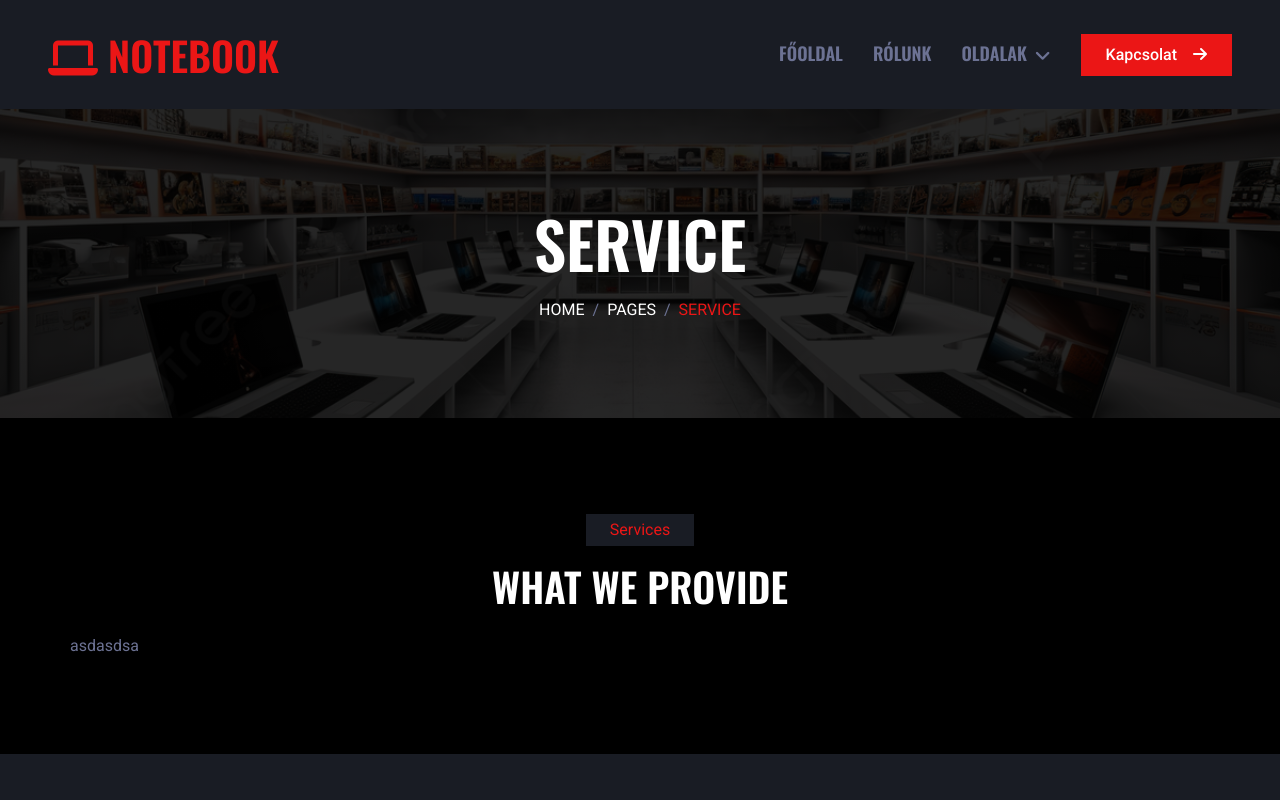
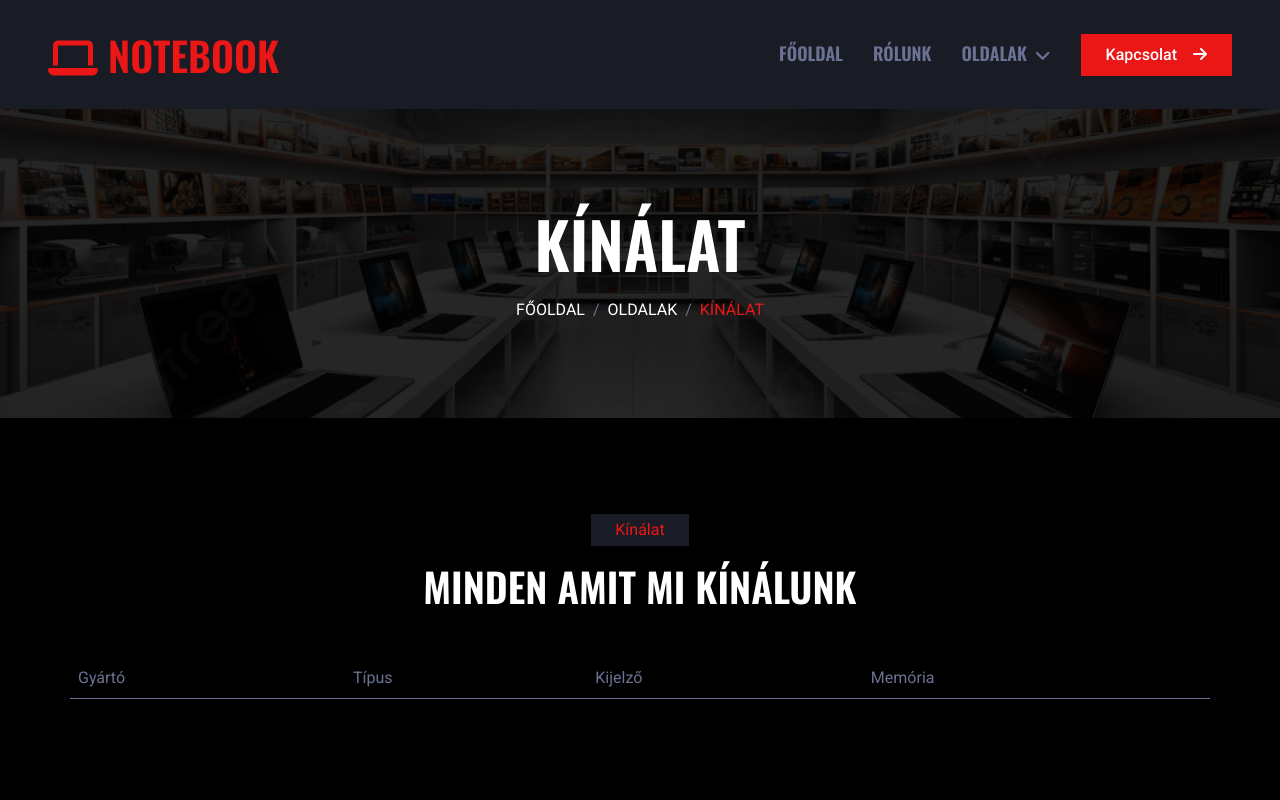
Before and after one commit to vrgmrkjns/web2beadandoNODEJS, a plain HTML site: page public/kinalat.html in a window 1280 px wide. Shown: the top 800 px of the page. Drawn offline with nearby package versions, Linux system fonts and the light colour scheme.

Commit message:
faj atnevezes + table elkezdes

```diff
--- a/public/service.html
+++ b/public/kinalat.html
@@ -3,7 +3,7 @@
 
 <head>
     <meta charset="utf-8">
-    <title>HairCut - Hair Salon HTML Template</title>
+    <title>DOGER1 - Web2 Beadandó</title>
     <meta content="width=device-width, initial-scale=1.0" name="viewport">
     <meta content="" name="keywords">
     <meta content="" name="description">
@@ -35,7 +35,7 @@
     <!-- Spinner Start -->
     <div id="spinner" class="show bg-dark position-fixed translate-middle w-100 vh-100 top-50 start-50 d-flex align-items-center justify-content-center">
         <div class="spinner-grow text-primary" style="width: 3rem; height: 3rem;" role="status">
-            <span class="sr-only">Loading...</span>
+            <span class="sr-only">Betöltés...</span>
         </div>
     </div>
     <!-- Spinner End -->
@@ -71,12 +71,12 @@
     <!-- Page Header Start -->
     <div class="container-fluid page-header py-5 mb-5 wow fadeIn" data-wow-delay="0.1s">
         <div class="container text-center py-5">
-            <h1 class="display-3 text-white text-uppercase mb-3 animated slideInDown">Service</h1>
+            <h1 class="display-3 text-white text-uppercase mb-3 animated slideInDown">Kínálat</h1>
             <nav aria-label="breadcrumb animated slideInDown">
                 <ol class="breadcrumb justify-content-center text-uppercase mb-0">
-                    <li class="breadcrumb-item"><a class="text-white" href="#">Home</a></li>
-                    <li class="breadcrumb-item"><a class="text-white" href="#">Pages</a></li>
-                    <li class="breadcrumb-item text-primary active" aria-current="page">Service</li>
+                    <li class="breadcrumb-item"><a class="text-white" href="#">Főoldal</a></li>
+                    <li class="breadcrumb-item"><a class="text-white" href="#">Oldalak</a></li>
+                    <li class="breadcrumb-item text-primary active" aria-current="page">Kínálat</li>
                 </ol>
             </nav>
         </div>
@@ -88,11 +88,28 @@
     <div class="container-xxl py-5">
         <div class="container">
             <div class="text-center mx-auto mb-5 wow fadeInUp" data-wow-delay="0.1s" style="max-width: 600px;">
-                <p class="d-inline-block bg-secondary text-primary py-1 px-4">Services</p>
-                <h1 class="text-uppercase">What We Provide</h1>
+                <p class="d-inline-block bg-secondary text-primary py-1 px-4">Kínálat</p>
+                <h1 class="text-uppercase">Minden amit mi kínálunk</h1>
             </div>
             <div class="row g-4">
-                asdasdsa
+                <table class="table">
+                    <thead>
+                        <tr>
+                            <td>
+                                Gyártó
+                            </td>
+                            <td>
+                                Típus
+                            </td>
+                            <td>
+                                Kijelző
+                            </td>
+                            <td>
+                                Memória
+                            </td>
+                        </tr>
+                    </thead>
+                </table>
             </div>
         </div>
     </div>
```
